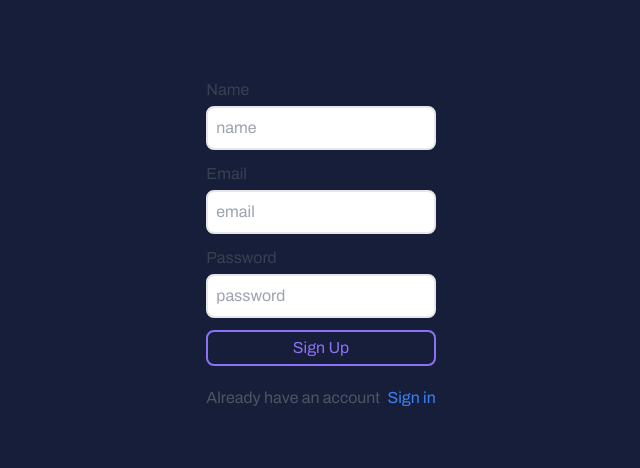
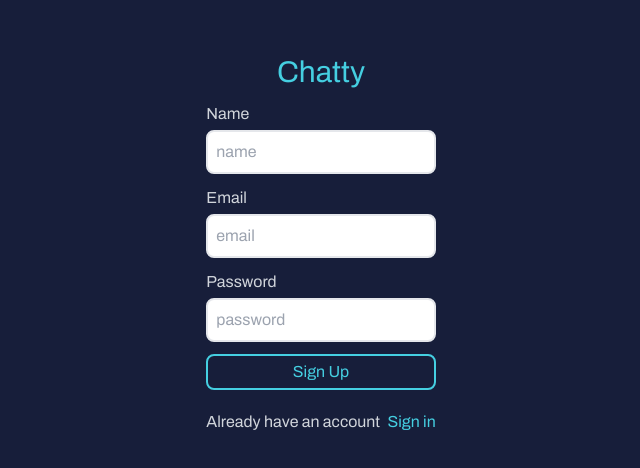
Before and after one commit to Htetaungkyaw71/chatty, a React (Vite) app: page /signup in a window 1280 px wide. Shown: the part 156-624 px from the top of the page, without its empty margins (319-959 px from the left). Built offline with nearby package versions, Linux system fonts and the light colour scheme; a web font is replaced by a local one.

Commit message:
added style for signin and signup

```diff
--- a/src/components/Avatar.jsx
+++ b/src/components/Avatar.jsx
@@ -69,7 +69,7 @@ const Avatar = () => {
   };
 
   return (
-    <div className="flex justify-center items-center h-screen bg-[#202329] text-gray-300">
+    <div className="flex justify-center items-center h-screen text-[#45CFE1]">
       <div>
         <h1 className="text-center font-bold text-xl mb-10">
           Pick an avatar as your profile picture
@@ -93,7 +93,7 @@ const Avatar = () => {
         <div className="flex justify-center">
           <button
             onClick={handleProfile}
-            className="text-center mt-10 border-2 p-3"
+            className="text-center mt-10 border-2 p-3 border-[#45CFE1] text-[#45CFE1] hover:text-white duration-300 rounded-lg hover:bg-[#45CFE1]"
           >
             Save profile
           </button>
--- a/src/components/Signin.jsx
+++ b/src/components/Signin.jsx
@@ -37,12 +37,15 @@ const Signin = () => {
     <>
       <div className="flex justify-center items-center h-screen">
         <form onSubmit={handleSubmit(onSubmit)}>
+          <h1 className="text-[#45CFE1] text-center mb-3 text-3xl font-bold">
+            Chatty
+          </h1>
           {error.length > 0 && <Error message={error} />}
           {errors.email && <Error message={errors.email.message} />}
           {errors.password && <Error message={errors.password.message} />}
-          <label className="text-gray-700">Email</label>
+          <label className="text-gray-300">Email</label>
           <input
-            className="w-full block p-2 mt-1 border-2 mb-3 rounded-lg"
+            className="w-full block p-2 mt-1 border-2 mb-3 rounded-lg  outline-[#45CFE1]"
             type="text"
             placeholder="email"
             name="email"
@@ -56,9 +59,9 @@ const Signin = () => {
             })}
           />
 
-          <label className="text-gray-700">Password</label>
+          <label className="text-gray-300">Password</label>
           <input
-            className="w-full block p-2 mt-1 border-2 mb-3 rounded-lg"
+            className="w-full block p-2 mt-1 border-2 mb-3 rounded-lg  outline-[#45CFE1]"
             type="password"
             placeholder="password"
             name="password"
@@ -72,13 +75,13 @@ const Signin = () => {
 
           <button
             type="submit"
-            className="border-2 border-[#8d6ff8] py-1 px-2 rounded-lg text-[#8d6ff8] font-semibold hover:bg-[#8d6ff8] hover:text-white hover:duration-500 w-full"
+            className="border-2 mt-2 border-[#45CFE1] py-1 px-2 rounded-lg text-[#45CFE1] font-semibold hover:bg-[#45CFE1] hover:text-white hover:duration-500 w-full"
           >
             Sign In
           </button>
-          <div className="mt-5 text-gray-600">
+          <div className="mt-5 text-gray-300">
             Don{"'"}t you have account{" "}
-            <Link to="/signup" className="text-blue-500 font-bold ml-1">
+            <Link to="/signup" className="text-[#45CFE1] font-bold ml-1">
               Sign up
             </Link>
           </div>
--- a/src/components/Signup.jsx
+++ b/src/components/Signup.jsx
@@ -40,6 +40,10 @@ const SignUp = () => {
     <>
       <div className="flex justify-center items-center h-screen">
         <form onSubmit={handleSubmit(onSubmit)}>
+          <h1 className="text-[#45CFE1] text-center mb-3 text-3xl font-bold">
+            Chatty
+          </h1>
+
           <div className={hidden}>
             {err.length > 0 && <Error message={err} />}
           </div>
@@ -48,9 +52,9 @@ const SignUp = () => {
           {errors.email && <Error message={errors.email.message} />}
           {errors.password && <Error message={errors.password.message} />}
 
-          <label className="text-gray-700">Name</label>
+          <label className="text-gray-300">Name</label>
           <input
-            className="w-full block p-2 mt-1 border-2 mb-3 rounded-lg"
+            className="w-full block p-2 mt-1 border-2 mb-3 rounded-lg outline-[#45CFE1]"
             type="text"
             placeholder="name"
             name="name"
@@ -62,9 +66,9 @@ const SignUp = () => {
             })}
           />
 
-          <label className="text-gray-700">Email</label>
+          <label className="text-gray-300">Email</label>
           <input
-            className="w-full block p-2 mt-1 border-2 mb-3 rounded-lg"
+            className="w-full block p-2 mt-1 border-2 mb-3 rounded-lg outline-[#45CFE1]"
             type="text"
             placeholder="email"
             name="email"
@@ -77,9 +81,9 @@ const SignUp = () => {
               },
             })}
           />
-          <label className="text-gray-700">Password</label>
+          <label className="text-gray-300">Password</label>
           <input
-            className="w-full block p-2 mt-1 border-2 mb-3 rounded-lg"
+            className="w-full block p-2 mt-1 border-2 mb-3 rounded-lg outline-[#45CFE1]"
             type="password"
             placeholder="password"
             name="password"
@@ -92,13 +96,13 @@ const SignUp = () => {
           />
           <button
             type="submit"
-            className="border-2 border-[#8d6ff8] py-1 px-2 rounded-lg text-[#8d6ff8] font-semibold hover:bg-[#8d6ff8] hover:text-white hover:duration-500 w-full"
+            className="border-2 border-[#45CFE1] py-1 px-2 rounded-lg text-[#45CFE1] font-semibold hover:bg-[#45CFE1] hover:text-white hover:duration-500 w-full"
           >
             Sign Up
           </button>
-          <div className="mt-5 text-gray-600">
+          <div className="mt-5 text-gray-300">
             Already have an account{" "}
-            <Link to="/signin" className="text-blue-500 font-bold ml-1">
+            <Link to="/signin" className="text-[#45CFE1] font-bold ml-1">
               Sign in
             </Link>
           </div>
```
